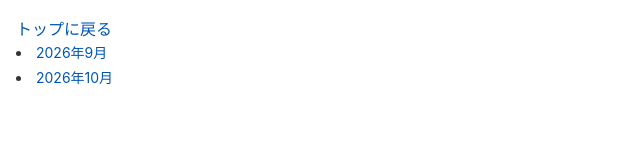
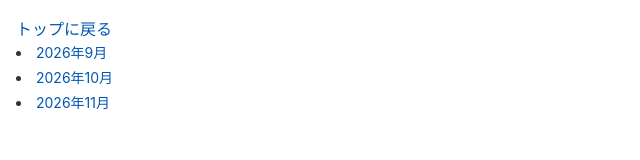
Before and after one commit to shimousaminato/ekimemo-data, a plain HTML site: page visitorlank/index.html in a window 1280 px wide. Shown: the full height of the page, 0-640 px from the left. Drawn offline with Linux system fonts and the light colour scheme.

Commit message:
Update index.html

```diff
--- a/visitorlank/index.html
+++ b/visitorlank/index.html
@@ -7,5 +7,6 @@
     <a href="/ekimemo-data/index.html">トップに戻る</a>
     <li><a href="/ekimemo-data/visitorlank/202609.html">2026年9月</a></li>
     <li><a href="/ekimemo-data/visitorlank/202610.html">2026年10月</a></li>
+    <li><a href="/ekimemo-data/visitorlank/202611.html">2026年11月</a></li>
   </body>
 </html>
```
